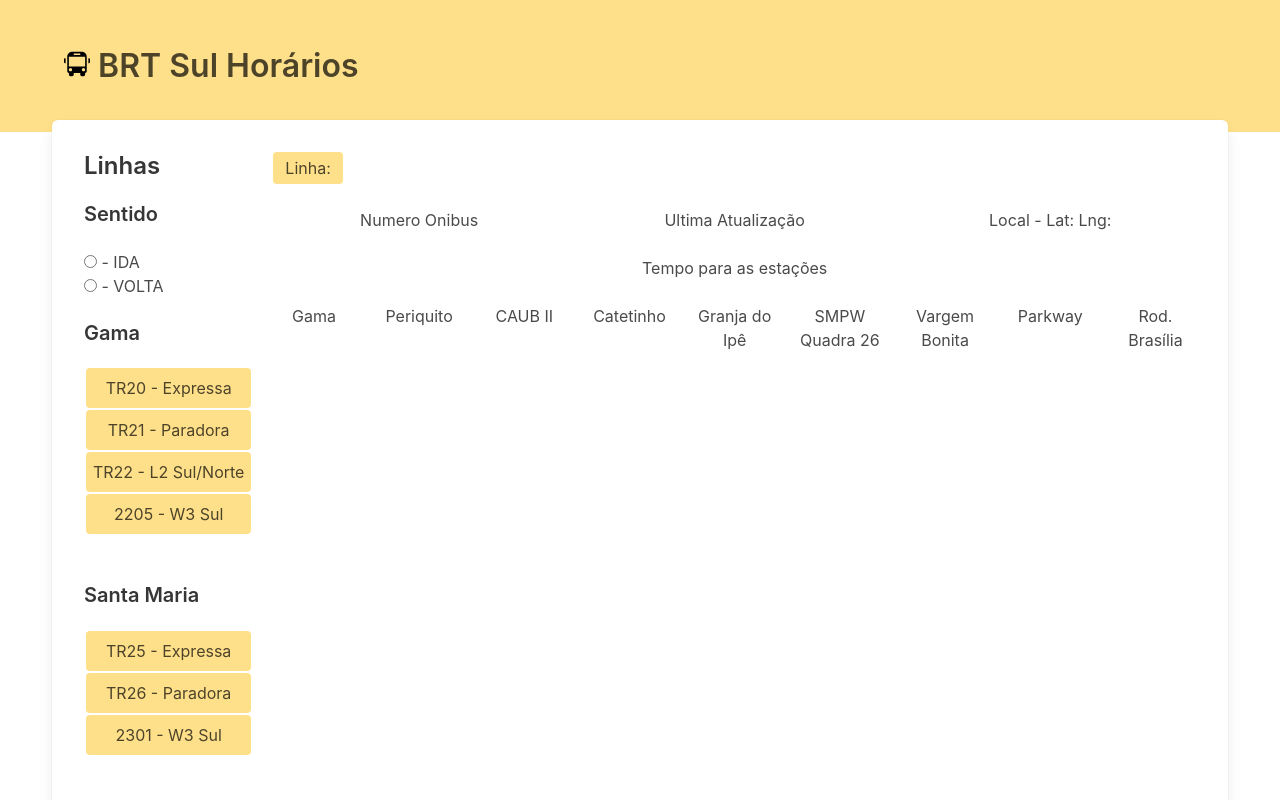
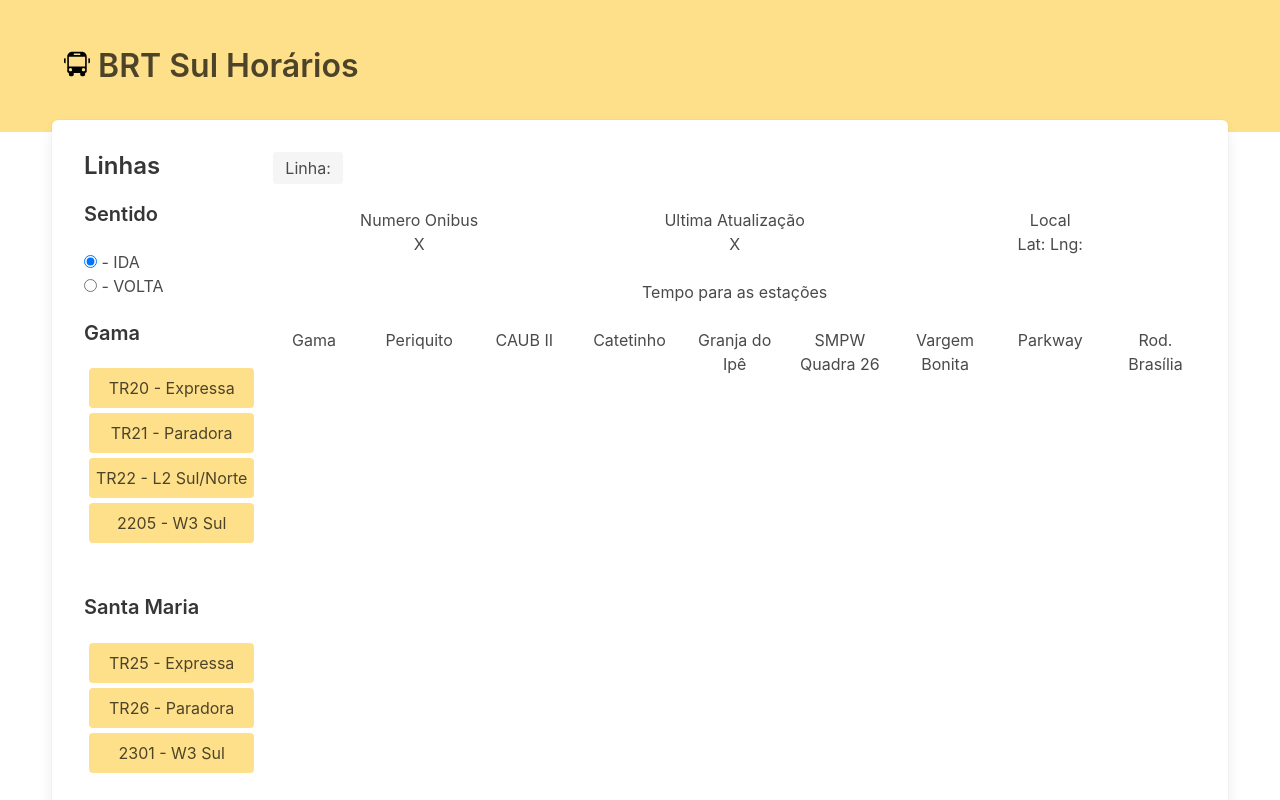
Before and after one commit to wesleyadriann/brt_sul_brasilia, a React (Create React App) app: page / in a window 1280 px wide. Shown: the top 800 px of the page. Built offline with nearby package versions, Linux system fonts and the light colour scheme.

Commit message:
Implementação das funções

```diff
--- a/src/App.js
+++ b/src/App.js
@@ -11,16 +11,21 @@ class App extends Component {
     this.state = {
       Onibus: [],
       erro: false,
-      linha: 0,
+      linha: null,
+      direcao: 0,
     };
     this.getOnibus = this.getOnibus.bind(this);
-    this.handleSubmit = this.handleSubmit.bind(this);
+    this.handleLinha = this.handleLinha.bind(this);
+    this.handleDirecao = this.handleDirecao.bind(this);
   }
 
-  handleSubmit(event) {
+  handleLinha(event) {
     console.log(event.target.value);
+    this.setState({
+      linha: event.target.value
+    })
     event.preventDefault();
-    this.getOnibus();
+    // this.getOnibus();
 
   }
 
@@ -41,6 +46,12 @@ class App extends Component {
     });
   }
 
+  handleDirecao(event){
+    console.log(event);
+    this.setState({
+      direcao: event.target.value
+    })
+  }
 
 
 
@@ -64,10 +75,10 @@ class App extends Component {
             <div className="columns box">
               <div className="column is-2">
                 <p className="title is-4">Linhas</p>
-                <Buttons/>
+                <Buttons getBus={this.handleLinha}  getDir={this.handleDirecao}/>
               </div>
               <div className="column">
-                <ExibeOnibus/>
+                <ExibeOnibus onibus={this.state.Onibus}/>
               </div>
             </div>
           </div>
--- a/src/components/Buttons.js
+++ b/src/components/Buttons.js
@@ -11,26 +11,26 @@ class Buttons  extends Component {
 
                    <div className="field">
                         <p className="title is-5">Sentido</p>
-                        <form>
-                        <input type="radio" name="sentido" value="0"/> - IDA<br/>
+                        <form >
+                        <input type="radio" name="sentido" value="0" defaultChecked onClick={this.props.getDir}/> - IDA<br/>
 
-                        <input type="radio" name="sentido" value="1"/> - VOLTA
+                        <input type="radio" name="sentido" value="1" onClick={this.props.getDir}/> - VOLTA
                         </form>
                         <br/>
                         <p className="title is-5">Gama</p>
 
-                        <button className="button is-warning ma is-fullwidth" type="submit" value="2201">TR20 - Expressa</button>
-                        <button className="button is-warning ma is-fullwidth" type="submit" value="2202">TR21 - Paradora</button>
-                        <button className="button is-warning ma is-fullwidth" type="submit" value="2203">TR22 - L2 Sul/Norte</button>
-                        <button className="button is-warning ma is-fullwidth" type="submit" value="2205">2205 - W3 Sul</button><br/><br/>
+                        <button className="button is-warning ma is-fullwidth" type="submit" value="2201" onClick={this.props.getBus}>TR20 - Expressa</button>
+                        <button className="button is-warning ma is-fullwidth" type="submit" value="2202" onClick={this.props.getBus}>TR21 - Paradora</button>
+                        <button className="button is-warning ma is-fullwidth" type="submit" value="2203" onClick={this.props.getBus}>TR22 - L2 Sul/Norte</button>
+                        <button className="button is-warning ma is-fullwidth" type="submit" value="2205" onClick={this.props.getBus}>2205 - W3 Sul</button><br/><br/>
 
                         <p className="title is-5">Santa Maria</p>
-                        <button className="button is-warning ma is-fullwidth" type="submit" value="2301">TR25 - Expressa</button>
-                        <button className="button is-warning ma is-fullwidth" type="submit" value="2302">TR26 - Paradora</button>
-                        <button className="button is-warning ma is-fullwidth" type="submit" value="2203">2301 - W3 Sul</button><br/><br/>
+                        <button className="button is-warning ma is-fullwidth" type="submit" value="2301" onClick={this.props.getBus}>TR25 - Expressa</button>
+                        <button className="button is-warning ma is-fullwidth" type="submit" value="2302" onClick={this.props.getBus}>TR26 - Paradora</button>
+                        <button className="button is-warning ma is-fullwidth" type="submit" value="2203" onClick={this.props.getBus}>2301 - W3 Sul</button><br/><br/>
 
                         <p className="title is-5">ParkWay</p>
-                        <button className="button is-warning ma is-fullwidth" type="submit" value="2207">2207 - W3 Sul</button>
+                        <button className="button is-warning ma is-fullwidth" type="submit" value="2207" onClick={this.props.getBus}>2207 - W3 Sul</button>
 
                     </div>
 
--- a/src/components/ExibeOnibus.js
+++ b/src/components/ExibeOnibus.js
@@ -2,35 +2,73 @@ import React, { Component } from 'react';
 import 'bulma/css/bulma.css'
 
 class ExibeOnibus extends Component {
+
+    // this.exibeInfo = this.exibeInfo.bind(this);
+    // exibeInfo() {
+
+    //     this.props.onibus.array.forEach(element => {
+    //         console.log("Map");
+    //     });
+    // }
+
+
     render() {
 
         // response.data.Dados.forEach(element => {
         //     console.log("Elemento[5]: " + element[5]);
         // });
 
-        console.log("Aqui");
+
+
 
         return (
             <div>
-                <div className="tags has-addons"><span className="tag is-warning is-medium">Linha:</span></div>
+                <div className="tags has-addons"><span className="tag is-medium">Linha: {this.props.linha}</span></div>
                 <div className="columns has-text-centered">
-                        <div className="column">Numero Onibus </div>
-                        <div className="column">Ultima Atualização </div>
-                        <div className="column">Local - Lat: Lng:</div>
+                        <div className="column">
+                            Numero Onibus <br/>
+                            X
+                        </div>
+                        <div className="column">
+                            Ultima Atualização  <br/>
+                            X
+                        </div>
+                        <div className="column">
+                            Local <br/>
+                            Lat: Lng:
+                        </div>
                 </div>
                 <div className="columns has-text-centered">
                     <div className="column">Tempo para as estações</div>
                 </div>
                 <div className="columns has-text-centered">
-                    <div className="column">Gama</div>
-                    <div className="column">Periquito</div>
-                    <div className="column">CAUB II</div>
-                    <div className="column">Catetinho</div>
-                    <div className="column">Granja do Ipê</div>
-                    <div className="column">SMPW Quadra 26</div>
-                    <div className="column">Vargem Bonita</div>
-                    <div className="column">Parkway</div>
-                    <div className="column">Rod. Brasília</div>
+                    <div className="column">
+                        Gama
+                    </div>
+                    <div className="column">
+                        Periquito
+                    </div>
+                    <div className="column">
+                        CAUB II
+                    </div>
+                    <div className="column">
+                        Catetinho
+                    </div>
+                    <div className="column">
+                        Granja do Ipê
+                    </div>
+                    <div className="column">
+                        SMPW Quadra 26
+                    </div>
+                    <div className="column">
+                        Vargem Bonita
+                    </div>
+                    <div className="column">
+                        Parkway
+                    </div>
+                    <div className="column">
+                        Rod. Brasília
+                    </div>
 
                 </div>
             </div>
--- a/src/css/style.css
+++ b/src/css/style.css
@@ -1,3 +1,3 @@
 .ma {
-    margin: 2px;
+    margin: 5px;
 }
```
